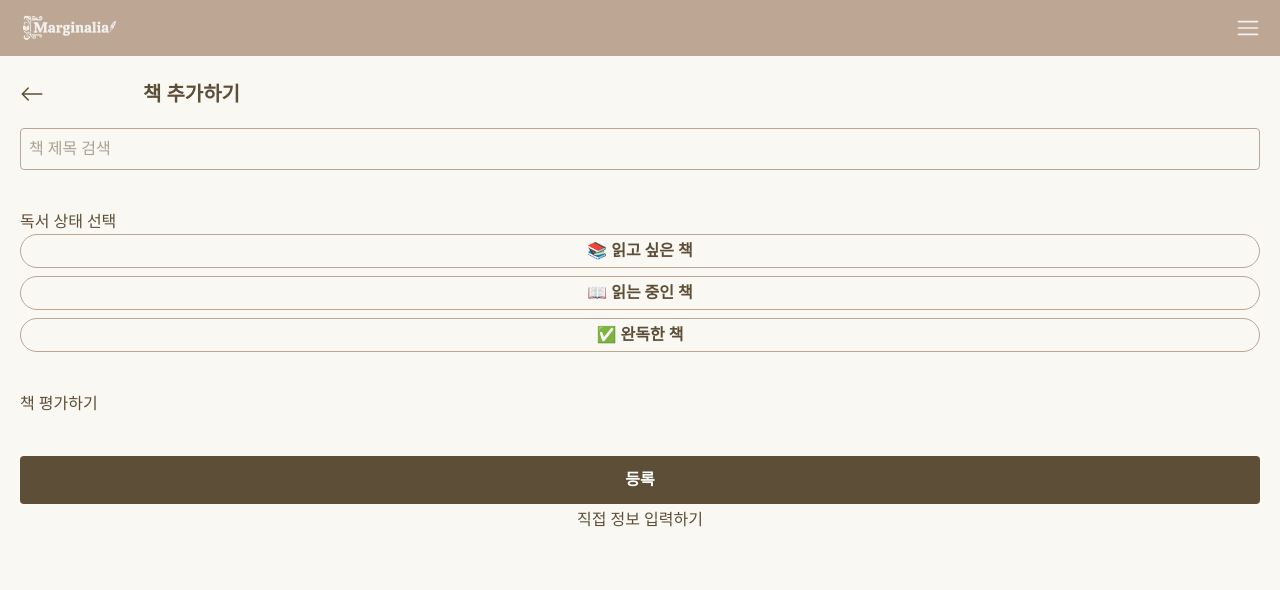
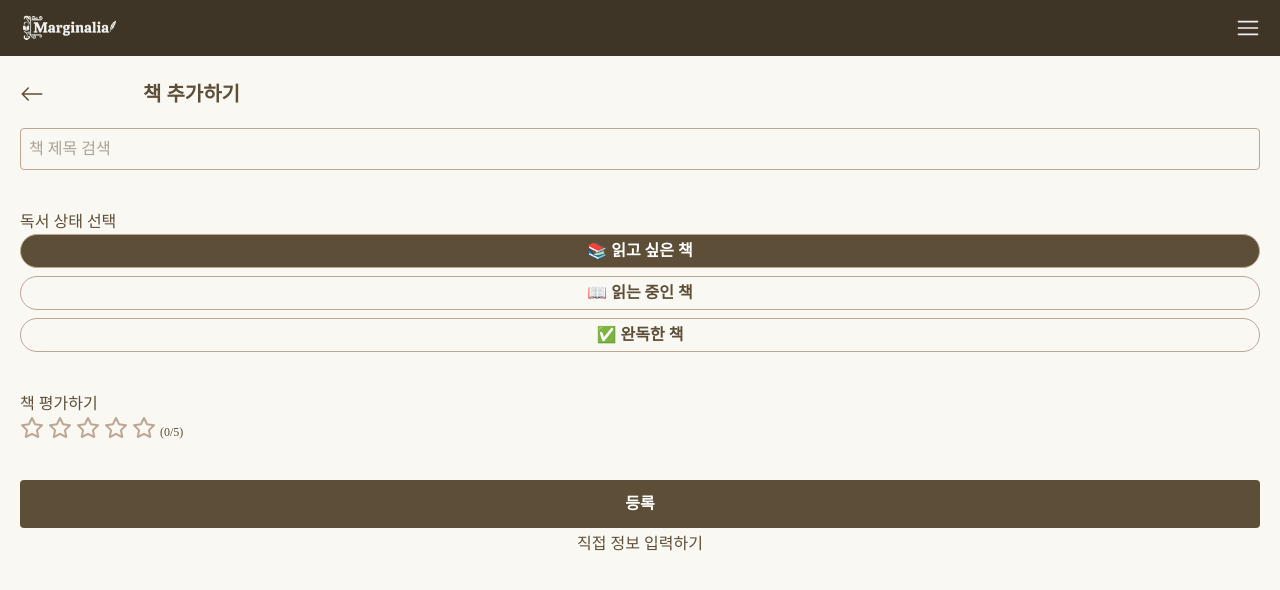
Before and after one commit to mtm-git1018/marginalia, a React (Vite) app: page /addbook in a window 1280 px wide. Shown: the top 590 px of the page. Built offline with nearby package versions, Linux system fonts and the light colour scheme; no server answers.

Commit message:
feat/책 검색 기능

```diff
--- a/src/app/layout/Header.tsx
+++ b/src/app/layout/Header.tsx
@@ -2,7 +2,7 @@
 import { RxHamburgerMenu } from 'react-icons/rx';
 function Header() {
   return (
-    <header className="h-14 w-full px-5 py-3 bg-border flex justify-between items-center">
+    <header className="h-14 w-full px-5 py-3 bg-titleText flex justify-between items-center">
       <h1>
         <a href="/" aria-label="Maginalia 홈으로 이동">
           <img src="/logo.png" alt="로고 이미지" className="h-8 w-auto" />
--- a/src/features/addBook/api/useBookSearch.ts
+++ b/src/features/addBook/api/useBookSearch.ts
@@ -1,30 +1,55 @@
 import { useQuery } from '@tanstack/react-query';
 import axios from 'axios';
 
-const searchBook = async (params: string) => {
+interface BookResPonse {
+  title: string,
+  contents: string,
+  url: string,
+  isbn: string,
+  datetime: Date,
+  authors: string[],
+  publisher: string,
+  translators: string[],
+  price: number,
+  sale_price: number,
+  thumbnail: string,
+  status:string
+}
+
+interface BookSearchParams {
+  query: string; // 필수: 검색 질의어
+  sort?: 'accuracy' | 'latest'; // 선택: 정렬 방식
+  page?: number; // 선택: 페이지 번호 (1~50)
+  size?: number; // 선택: 페이지당 문서 수 (1~50)
+  target?: 'title' | 'isbn' | 'publisher' | 'person'; // 선택: 검색 필드
+}
+
+const searchBook = async (params:BookSearchParams):Promise<BookResPonse[]> => {
   try {
     const res = await axios.get(`https://dapi.kakao.com/v3/search/book`, {
       headers: {
         Authorization: `KakaoAK ${import.meta.env.VITE_KAKAO_BOOK_API_KEY}`,
       },
       params: {
-        query: params,
-        sort:'accuracy',
-        page:1,
-        size:10,
-        target:'title'
+        query: params.query,
+        sort: params.sort || 'accura',
+        page:params.page||1,
+        size: params.size||10,
+        target:params.target|| undefined
       },
     });
-    return res.data;
+    return res.data.documents
   } catch (error) {
     console.error('책 불러오기 에러', error);
+    throw error
   }
 };
 
-export function useBookSearch(params) {
+export function useBookSearch(params:BookSearchParams) {
   return useQuery({
     queryKey: ['books', 'search', params],
     queryFn: () => searchBook(params),
     staleTime: 5000 * 10,
+    enabled: !!params.query && params.query.length > 0,
   });
 }
--- /dev/null
+++ b/src/features/addBook/components/AdjustBook.tsx
@@ -0,0 +1,26 @@
+import { useState } from "react";
+import { Star } from "../../../shared/components/star/Star";
+
+function AdjustBook() {
+
+  const [activeStar,setActiveStar] = useState(0)
+
+  const rateScore = (starNum: number) => {
+    setActiveStar(starNum)
+  }
+
+  return (
+    <>
+      <h2>책 평가하기</h2>
+      <ul className="flex gap-1 items-end">
+        {[1,2,3,4,5].map((star) => (
+          <li key={star}>
+            <Star active={star <= activeStar} onClick={()=> rateScore(star)}/>
+          </li>
+        ))}
+        <p className="text-xs">({activeStar}/5)</p>
+      </ul>
+    </>
+  );
+}
+export default AdjustBook
--- /dev/null
+++ b/src/features/addBook/components/ReadStatus.tsx
@@ -0,0 +1,27 @@
+import clsx from "clsx";
+import { useState } from "react";
+
+const READ_STATUS = ['📚 읽고 싶은 책', '📖 읽는 중인 책', '✅ 완독한 책'];
+
+function ReadStatus() {
+  const [currentTab,setCurrentTab] = useState(0)
+  return (
+    <>
+      <h2>독서 상태 선택</h2>
+      <ul className="flex  flex-col gap-2">
+        {READ_STATUS.map((status, index) => (
+          <li
+            key={index}
+            onClick={() => setCurrentTab(index)}
+            className={clsx(`border rounded-full
+               border-border p-1 flex-center font-semibold cursor-pointer`,
+                 currentTab == index ? 'bg-text text-white' : '')}
+            >
+            {status}
+          </li>
+        ))}
+      </ul>
+    </>
+  );
+}
+export default ReadStatus;
--- a/src/features/addBook/components/SearchBook.tsx
+++ b/src/features/addBook/components/SearchBook.tsx
@@ -15,11 +15,11 @@ function SearchBook() {
 
     const timer = setTimeout(() => {
       setDebouncedKeyword(value)
-    }, 300)
+    }, 500)
 
     return () => clearTimeout(timer)
   }
-  console.log(data)
+
 
   return (
     <>
@@ -27,13 +27,29 @@ function SearchBook() {
         책 검색
       </label>
       <input
-        id='searchbook'
+        id="searchbook"
         type="text"
         value={keyword}
         placeholder="책 제목 검색"
-        onChange={(e)=>handleSearch(e.target.value)}
+        onChange={(e) => handleSearch(e.target.value)}
         className="border rounded-sm border-border w-full p-2"
       />
+      {data && (
+        <ul className="w-full bg-white p-2 h-100 overflow-y-scroll border flex flex-col gap-3">
+          {data.map(({ thumbnail, title, authors, publisher, isbn,translators }) => (
+            <li key={isbn} className="flex gap-3 items-center cursor-pointer duration-300 hover:bg-background">
+              <div className="w-20 ">
+                <img src={thumbnail} alt={title} />
+              </div>
+              <div className="flex flex-col gap-2">
+                <h2 className="font-semibold text-titleText text-lg">{title}</h2>
+                <p>저자 : {authors.length > 0 ? authors : '미상'}</p>
+                <p className="text-sm">출판 : {publisher} | 번역 : { translators}</p>
+              </div>
+            </li>
+          ))}
+        </ul>
+      )}
     </>
   );
 }
--- a/src/features/addBook/index.tsx
+++ b/src/features/addBook/index.tsx
@@ -1,9 +1,11 @@
 import { BsArrowLeft } from "react-icons/bs"
 import Button from "../../shared/components/Button";
 import SearchBook from "./components/SearchBook";
+import ReadStatus from "./components/ReadStatus";
+import AdjustBook from "./components/AdjustBook";
 
 
-const READ_STATUS = ['📚 읽고 싶은 책','📖 읽는 중인 책','✅ 완독한 책']
+
 
 function AddBook() {
   return (
@@ -16,29 +18,22 @@ function AddBook() {
       </header>
 
       <section className="mt-5">
-        <SearchBook/>
+        <SearchBook />
+      </section>
+
+      <section></section>
+
+      <section className="mt-10">
+        <ReadStatus />
       </section>
 
       <section className="mt-10">
-        <h2>독서 상태 선택</h2>
-        <ul className="flex  flex-col gap-2">
-          {READ_STATUS.map((status,index) => (
-            <li
-              key={index}
-              className=" border rounded-full
-               border-border p-1 flex-center font-semibold"
-            >
-              {status}
-            </li>
-          ))}
-        </ul>
+        <AdjustBook/>
       </section>
-      <section className="mt-10">
-        <h2>책 평가하기</h2>
-      </section>
+
       <section className="flex flex-col gap-1 mt-10">
         <Button amount="one">등록</Button>
-        <button>직접 정보 입력하기</button>
+        <button className="font-medium">직접 정보 입력하기</button>
       </section>
     </div>
   );
--- /dev/null
+++ b/src/shared/components/star/Star.tsx
@@ -0,0 +1,27 @@
+// src/shared/components/StarIcon.tsx
+interface StarIconProps {
+  active?: boolean;
+  size?: number;
+  className?: string;
+  onClick?: () => void;
+}
+
+export function Star({ active = false, size = 24, className = '', onClick }: StarIconProps) {
+  return (
+    <svg
+      width={size}
+      height={size}
+      viewBox="0 0 24 24"
+      fill={active ? '#FFB800' : 'none'}
+      stroke={active ? '#FFB800' : '#BDA694'}
+      strokeWidth="2"
+      strokeLinecap="round"
+      strokeLinejoin="round"
+      className={className}
+      onClick={onClick}
+      style={{ cursor: onClick ? 'pointer' : 'default' }}
+    >
+      <path d="M12 2l3.09 6.26L22 9.27l-5 4.87 1.18 6.88L12 17.77l-6.18 3.25L7 14.14 2 9.27l6.91-1.01L12 2z" />
+    </svg>
+  );
+}
--- a/src/shared/styles/theme.css
+++ b/src/shared/styles/theme.css
@@ -1,4 +1,5 @@
 @theme {
+  --color-background:#FAF8F3;
   --color-text:#5D4E37;
   --color-titleText: #3E3526;
   --color-border : #bda694
```
Also changed, not shown: 1 other file (tests, documents, lock files or other folders).
